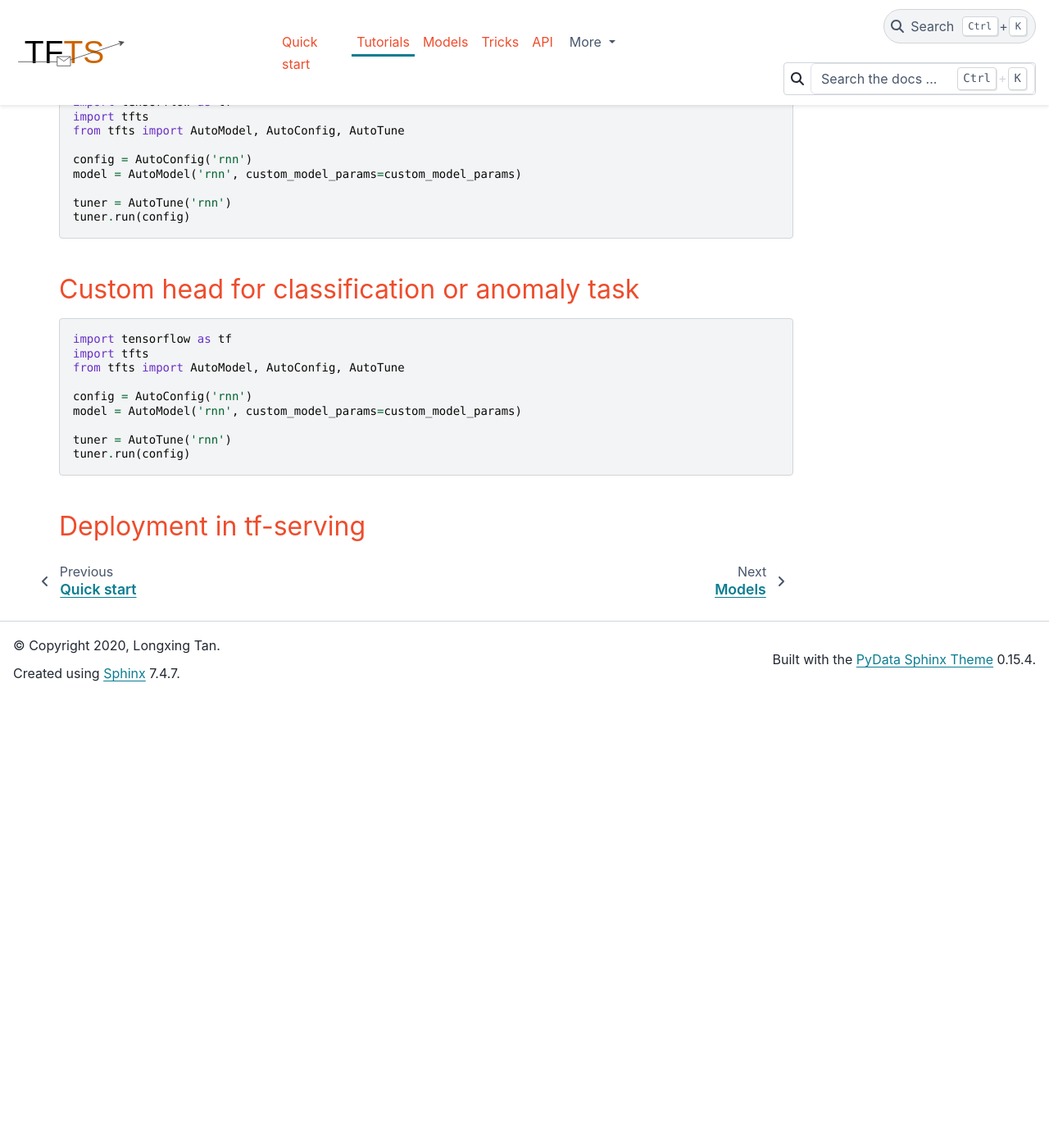
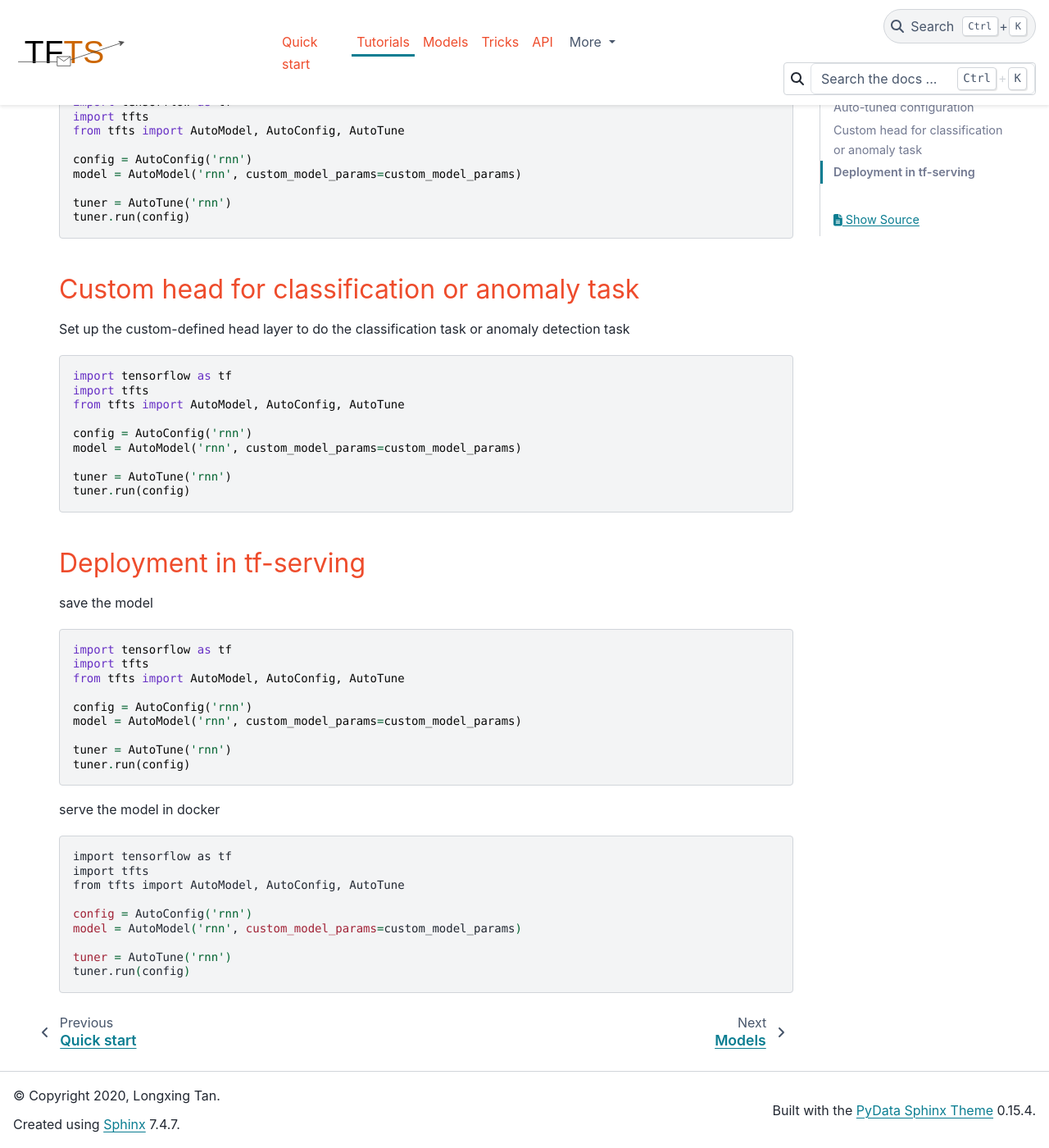
Before and after one commit to LongxingTan/Time-series-prediction, a Sphinx documentation site: the page built from docs/source/tutorials.rst, in a window 1280 px wide and 1400 px high, scrolled down 1253 px. Shown: the whole window at 82% size. Built offline with Sphinx 7.4.7 and the PyData theme 0.15.4, drawn with Linux system fonts in a browser that asks for light colours; before the commit the page ends 2104 px from its top, so only the background shows below that.

Commit message:
refactor: update model

```diff
--- a/docs/source/api.rst
+++ b/docs/source/api.rst
@@ -12,3 +12,4 @@ API
    layers
    models
    trainer
+   tuner
--- a/docs/source/tutorials.rst
+++ b/docs/source/tutorials.rst
@@ -83,6 +83,8 @@ Auto-tuned configuration
 Custom head for classification or anomaly task
 -------------------------------------------------
 
+Set up the custom-defined head layer to do the classification task or anomaly detection task
+
 .. code-block:: python
 
 	import tensorflow as tf
@@ -99,6 +101,36 @@ Custom head for classification or anomaly task
 Deployment in tf-serving
 --------------------------
 
+save the model
+
+.. code-block:: python
+
+	import tensorflow as tf
+	import tfts
+	from tfts import AutoModel, AutoConfig, AutoTune
+
+	config = AutoConfig('rnn')
+	model = AutoModel('rnn', custom_model_params=custom_model_params)
+
+	tuner = AutoTune('rnn')
+	tuner.run(config)
+
+
+serve the model in docker
+
+.. code-block:: shell
+
+	import tensorflow as tf
+	import tfts
+	from tfts import AutoModel, AutoConfig, AutoTune
+
+	config = AutoConfig('rnn')
+	model = AutoModel('rnn', custom_model_params=custom_model_params)
+
+	tuner = AutoTune('rnn')
+	tuner.run(config)
+
+
 .. toctree::
    :titlesonly:
    :maxdepth: 2
```
Also changed, not shown: README.md (+4 -2 lines), README_CN.md (+10 -3 lines), 13 other files.
